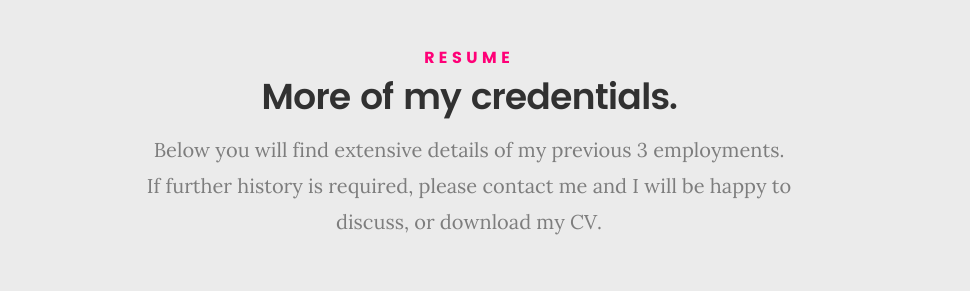
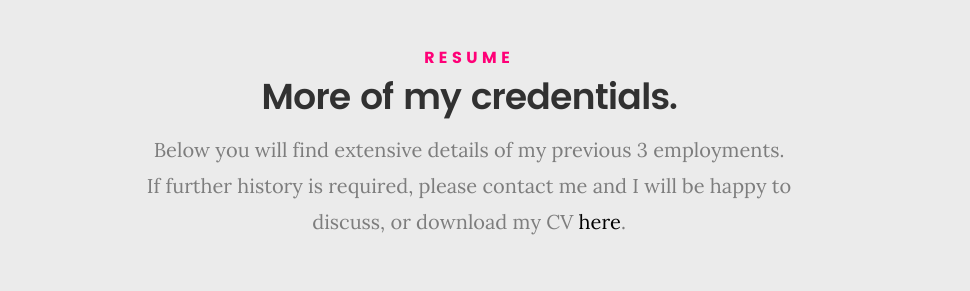
Before and after one commit to Scottehh4/scott-t, a website: page index.html in a window 1280 px wide. Shown: the part 2200-2491 px from the top of the page, without its empty margins (171-1141 px from the left). Drawn offline with Linux system fonts and the light colour scheme; files whose address does not match are found by name.

Commit message:
Added Link to CV in job summary section

```diff
--- a/index.html
+++ b/index.html
@@ -180,7 +180,7 @@
 					<h5>Resume</h5>
 					<h1>More of my credentials.</h1>
 
-					<p class="lead">Below you will find extensive details of my previous 3 employments.<br/>If further history is required, please contact me and I will be happy to discuss, or download my CV.</p>
+					<p class="lead">Below you will find extensive details of my previous 3 employments.<br/>If further history is required, please contact me and I will be happy to discuss, or download my CV <a href="/ScottThorntonCV.pdf" target="_blank">here</a>.</p>
 
 				</div>
 			</div> <!-- /section-intro-->
```
